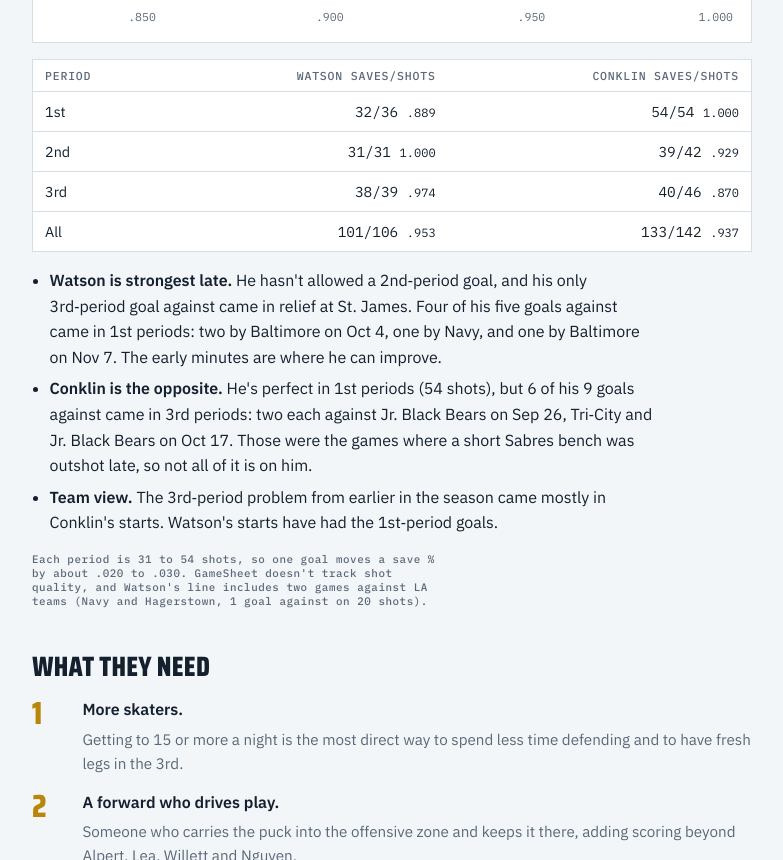
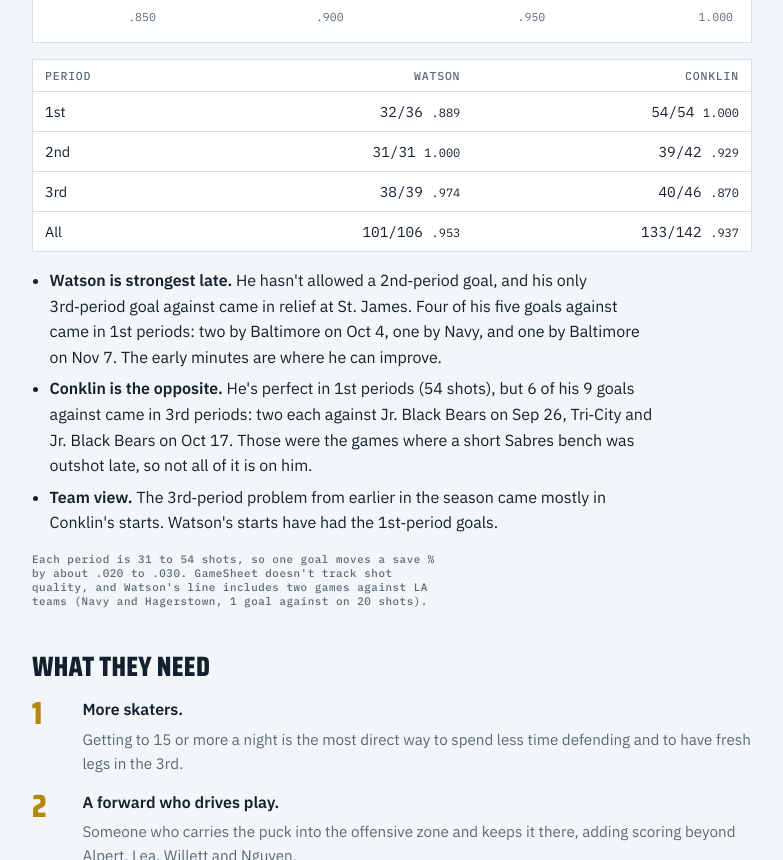
Before and after one commit to eggheadengineer/smd-sabres-18ua-report, a plain HTML site: page index.html in a window 1280 px wide. Shown: the part 4964-5824 px from the top of the page, without its empty margins (248-1031 px from the left). Drawn offline with Linux system fonts and the light colour scheme.

Commit message:
Shorter goalie table headers
Co-Authored-By: Claude Opus 5.5 <noreply@anthropic.com>
Claude-Session: https://claude.ai/code/session_01FTrN74Ay1rc2cKQcuhusK3

```diff
--- a/index.html
+++ b/index.html
@@ -336,7 +336,7 @@ a.chip:hover { background: var(--accent-soft); }
   </div>
   <div class="tbl">
     <table>
-      <thead><tr><th>Period</th><th class="n">Watson saves/shots</th><th class="n">Conklin saves/shots</th></tr></thead>
+      <thead><tr><th>Period</th><th class="n">Watson</th><th class="n">Conklin</th></tr></thead>
       <tbody>
         <tr><td>1st</td><td class="n">32/36 <small>.889</small></td><td class="n">54/54 <small>1.000</small></td></tr>
         <tr><td>2nd</td><td class="n">31/31 <small>1.000</small></td><td class="n">39/42 <small>.929</small></td></tr>
```
